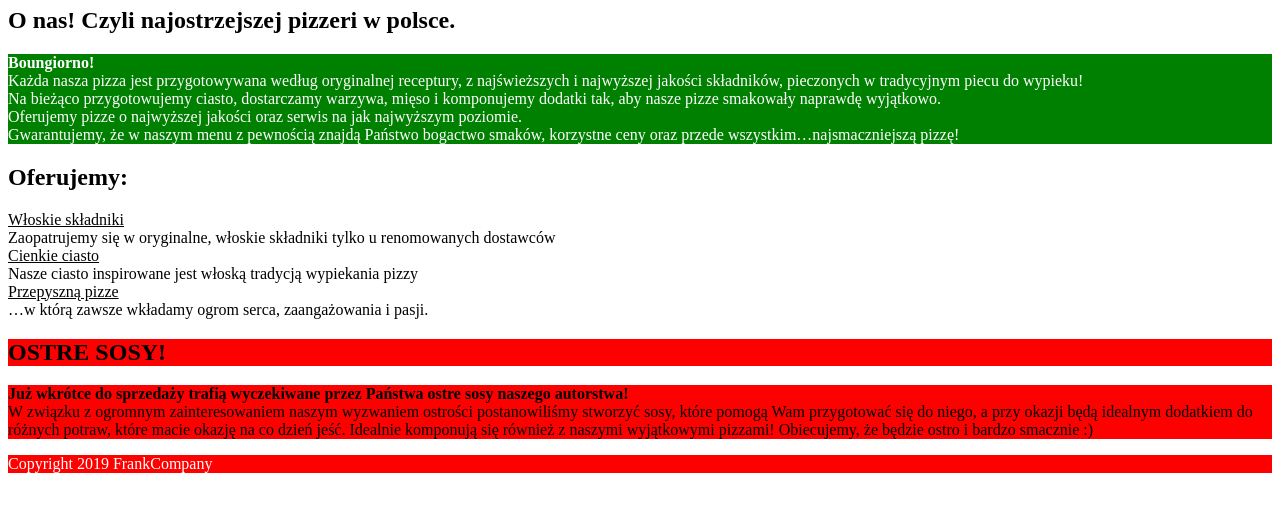
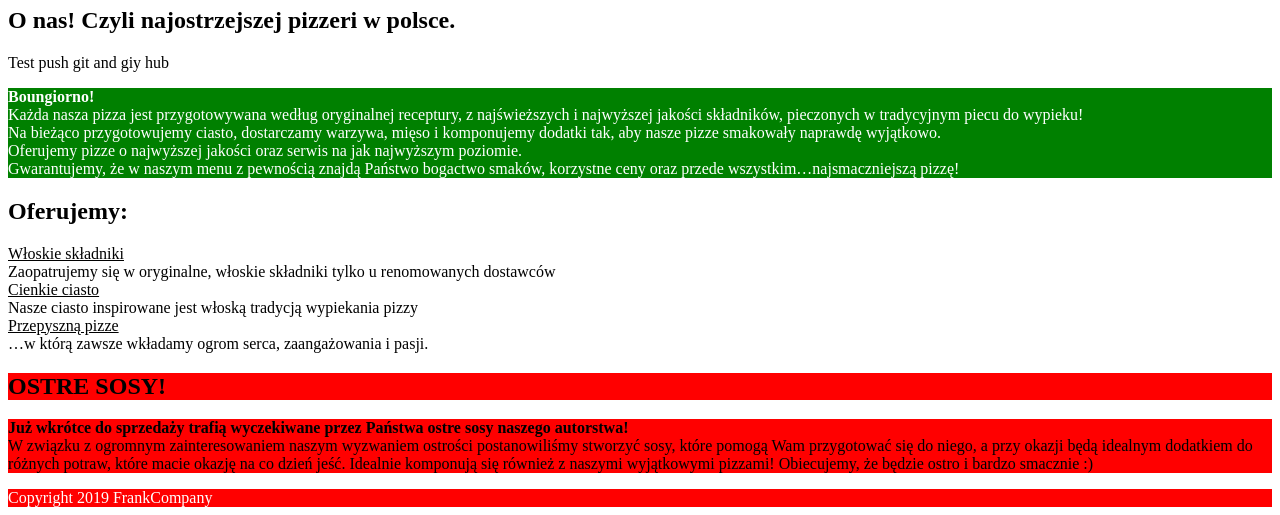
Before and after one commit to jRaczy/firstPage, a plain HTML site: page index.html in a window 1280 px wide. Shown: the part 603-1118 px from the top of the page. Before the commit the page ends 1084 px from the top, so only its background shows below. Drawn offline with Linux system fonts and the light colour scheme.

Commit message:
feat: test push course

```diff
--- a/index.html
+++ b/index.html
@@ -28,6 +28,7 @@
             <h2 class="storyHeader">
                 O nas! Czyli najostrzejszej pizzeri w polsce.
             </h2>
+            <p>Test push git and giy hub</p>
             <p class="storyText">
                 <b>Boungiorno!</b><br>
                 Każda nasza pizza jest przygotowywana według oryginalnej receptury, z najświeższych i najwyższej jakości
```
